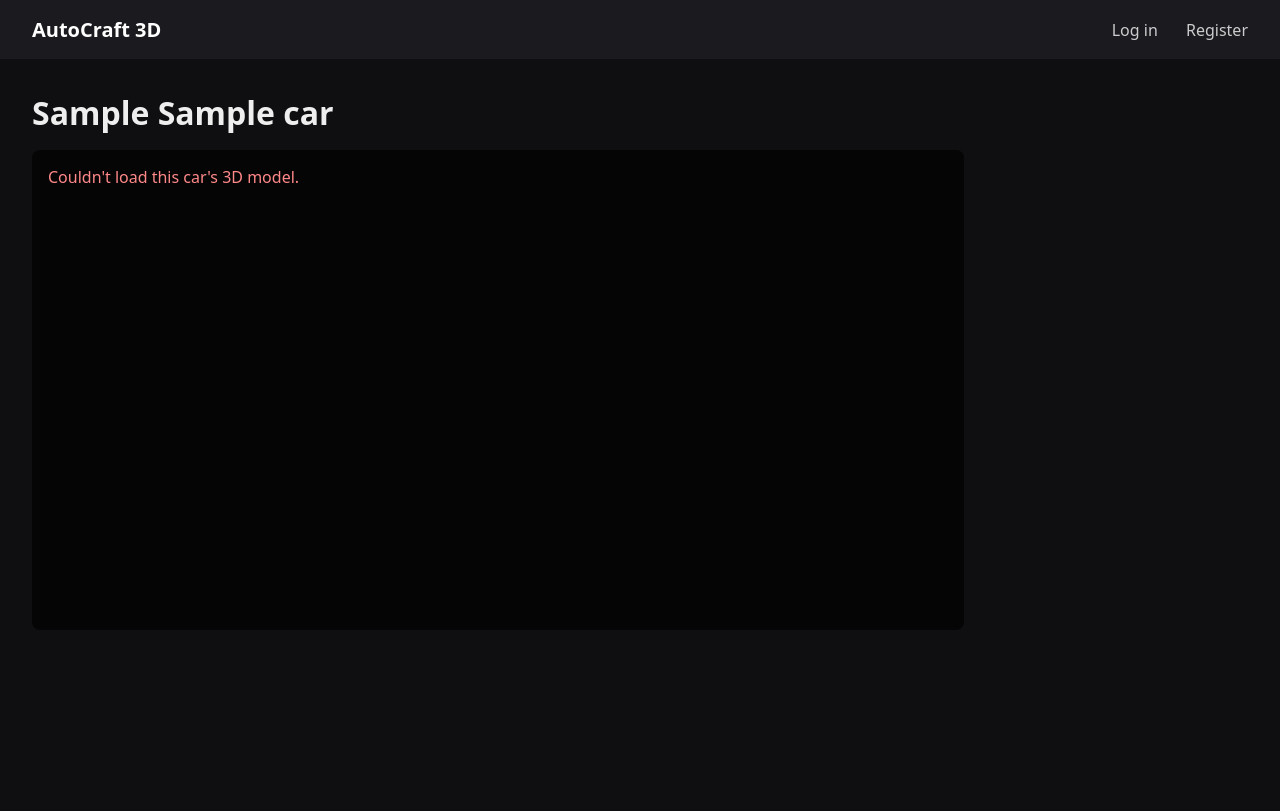
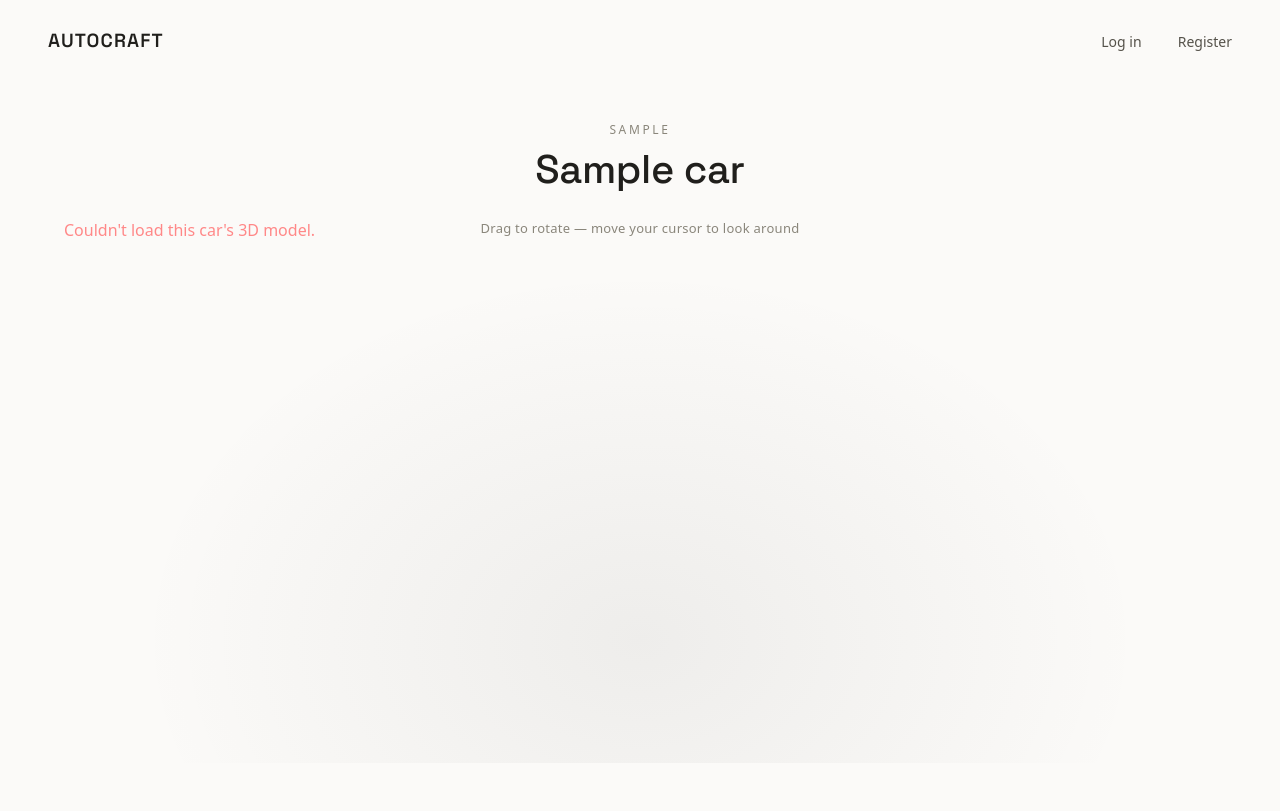
Before and after one commit to Rakshith09-web/Turbo-Tunes, a Django app: page /cars/1/ in a window 1280 px wide. Before the commit the page ends 629 px from the top, so only its background shows below. Run offline with Django 5.2, Linux system fonts and the light colour scheme; tables that the repository leaves empty hold one stand-in row (values such as "Sample post").

Commit message:
feat: redesign UI to light minimalist theme with bottom icon-toolbar customizer
Fixes a mesh-matching bug where wheel/exhaust CustomizationOptions
referenced a single mesh_name but the placeholder car's wheels/exhaust
are split into per-corner meshes; applyOption now matches by prefix.

```diff
--- a/cars/static/cars/css/customizer.css
+++ b/cars/static/cars/css/customizer.css
@@ -1,12 +1,146 @@
-.customizer-layout { display: flex; gap: 1.5rem; margin-top: 1rem; }
-#viewer { flex: 1; height: 480px; background: #050506; border-radius: 8px; position: relative; }
-#options-panel { width: 260px; }
-.option-group { margin-bottom: 1.25rem; }
-.option-group h3 { text-transform: capitalize; margin-bottom: 0.5rem; }
-.swatch-row { display: flex; flex-wrap: wrap; gap: 0.5rem; }
-.swatch { width: 32px; height: 32px; border-radius: 50%; border: 2px solid transparent; cursor: pointer; }
-.swatch.selected { border-color: #fff; }
-.option-button { display: block; width: 100%; text-align: left; padding: 0.5rem; margin-bottom: 0.25rem; background: #1a1a1f; color: #eee; border: 1px solid #333; border-radius: 4px; cursor: pointer; }
-.option-button.selected { border-color: #4da3ff; }
-.view-presets { display: flex; gap: 0.5rem; position: absolute; bottom: 0.75rem; left: 0.75rem; }
-.view-presets button { background: #1a1a1f; color: #eee; border: 1px solid #333; border-radius: 4px; padding: 0.35rem 0.6rem; cursor: pointer; }
+.customizer-hero {
+  text-align: center;
+  padding: 32px 0 8px;
+}
+.car-eyebrow {
+  font-size: 12px;
+  letter-spacing: 0.22em;
+  color: var(--muted);
+  text-transform: uppercase;
+}
+.car-title {
+  font-weight: 500;
+  font-size: 40px;
+  letter-spacing: -0.01em;
+  margin-top: 6px;
+}
+
+.viewer-stage {
+  position: relative;
+  height: min(70vh, 600px);
+  min-height: 420px;
+  border-radius: 16px;
+  overflow: hidden;
+  background: radial-gradient(ellipse at 50% 78%, rgba(32, 31, 28, 0.06) 0%, rgba(32, 31, 28, 0) 60%), var(--bg);
+}
+
+#viewer {
+  position: absolute;
+  inset: 0;
+}
+
+.viewer-hint {
+  position: absolute;
+  top: 16px;
+  left: 0;
+  right: 0;
+  text-align: center;
+  font-size: 13px;
+  color: var(--muted);
+  letter-spacing: 0.02em;
+  pointer-events: none;
+}
+
+.view-presets {
+  position: absolute;
+  top: 16px;
+  right: 16px;
+  display: flex;
+  gap: 6px;
+}
+.view-presets button {
+  background: var(--card-bg);
+  color: var(--muted-strong);
+  border: 1px solid var(--border);
+  border-radius: 999px;
+  padding: 0.4rem 0.75rem;
+  font-size: 12px;
+  cursor: pointer;
+  transition: color 0.15s ease, border-color 0.15s ease;
+}
+.view-presets button:hover {
+  color: var(--accent);
+  border-color: var(--accent);
+}
+
+#options-panel {
+  position: absolute;
+  bottom: 24px;
+  left: 50%;
+  transform: translateX(-50%);
+  display: flex;
+  flex-direction: column;
+  align-items: center;
+  gap: 14px;
+}
+
+.toolbar-swatches {
+  display: flex;
+  align-items: center;
+  gap: 12px;
+  background: var(--card-bg);
+  border: 1px solid var(--border);
+  border-radius: 999px;
+  padding: 10px 20px;
+  box-shadow: 0 12px 32px rgba(32, 31, 28, 0.08);
+}
+.swatch-row-label {
+  font-size: 12px;
+  color: var(--muted);
+  letter-spacing: 0.04em;
+  margin-right: 2px;
+}
+.swatch {
+  width: 26px;
+  height: 26px;
+  border-radius: 50%;
+  border: 2px solid transparent;
+  cursor: pointer;
+}
+.swatch.selected {
+  border-color: var(--accent);
+  box-shadow: 0 0 0 2px var(--card-bg), 0 0 0 3px var(--accent);
+}
+.option-pill {
+  background: none;
+  border: 1px solid var(--border);
+  border-radius: 999px;
+  padding: 6px 14px;
+  font-size: 13px;
+  color: var(--muted-strong);
+  cursor: pointer;
+  transition: border-color 0.15s ease, color 0.15s ease;
+}
+.option-pill.selected {
+  border-color: var(--accent);
+  color: var(--accent);
+}
+
+.toolbar-icons {
+  display: flex;
+  align-items: center;
+  gap: 6px;
+  background: var(--card-bg);
+  border: 1px solid var(--border);
+  border-radius: 999px;
+  padding: 10px;
+  box-shadow: 0 14px 36px rgba(32, 31, 28, 0.08);
+}
+.toolbtn {
+  display: flex;
+  align-items: center;
+  gap: 8px;
+  padding: 10px 16px;
+  border-radius: 999px;
+  border: none;
+  background: none;
+  color: var(--muted-strong);
+  font-size: 13px;
+  cursor: pointer;
+  transition: background 0.15s ease, color 0.15s ease;
+}
+.toolbtn svg { flex-shrink: 0; }
+.toolbtn.active {
+  background: var(--accent);
+  color: #FFFFFF;
+}
--- a/cars/static/cars/js/viewer.js
+++ b/cars/static/cars/js/viewer.js
@@ -14,7 +14,7 @@ carData.options.forEach((option) => {
 const selectedOptionIds = new Set();
 
 const scene = new THREE.Scene();
-scene.background = new THREE.Color(0x050506);
+scene.background = new THREE.Color(0xfbfaf8);
 
 const camera = new THREE.PerspectiveCamera(
   45,
@@ -133,7 +133,7 @@ function createPlaceholderCar() {
 
   const body = new THREE.Mesh(
     new THREE.BoxGeometry(2, 0.8, 4.2),
-    new THREE.MeshStandardMaterial({ color: 0xdddddd })
+    new THREE.MeshStandardMaterial({ color: 0xb9b4a8 })
   );
   body.name = "Body";
   body.position.set(0, 0.8, 0);
@@ -189,29 +189,50 @@ function createPlaceholderCar() {
   return car;
 }
 
+function meshesMatchingPrefix(prefix) {
+  const matches = [];
+  carRoot.traverse((child) => {
+    if (child.isMesh && child.name.startsWith(prefix)) matches.push(child);
+  });
+  return matches;
+}
+
 function applyOption(option) {
   if (!carRoot) return;
+
+  if (option.option_type === "paint" || option.option_type === "interior" || option.option_type === "decal") {
     const target = carRoot.getObjectByName(option.mesh_name);
     if (!target) {
       console.warn(`Mesh "${option.mesh_name}" not found in this car's model.`);
       return;
     }
-
-  if (option.option_type === "paint" || option.option_type === "interior") {
-    target.material = target.material.clone();
-    target.material.color.set(option.color_hex);
-  } else if (option.option_type === "decal") {
+    if (option.option_type === "decal") {
       new THREE.TextureLoader().load(option.texture_url, (texture) => {
         texture.colorSpace = THREE.SRGBColorSpace;
         target.material = target.material.clone();
         target.material.map = texture;
         target.material.needsUpdate = true;
       });
+    } else {
+      target.material = target.material.clone();
+      target.material.color.set(option.color_hex);
+    }
   } else if (option.option_type === "wheels" || option.option_type === "exhaust") {
+    // A "style" for these types is a group of parts sharing a name prefix
+    // (e.g. mesh_name "Wheel_Offroad" covers Wheel_Offroad_FL/FR/RL/RR).
+    let matchedAny = false;
     optionsByType[option.option_type].forEach((sibling) => {
-      const siblingMesh = carRoot.getObjectByName(sibling.mesh_name);
-      if (siblingMesh) siblingMesh.visible = sibling.id === option.id;
+      const isSelected = sibling.id === option.id;
+      const meshes = meshesMatchingPrefix(sibling.mesh_name);
+      if (meshes.length > 0) matchedAny = matchedAny || sibling.id === option.id;
+      meshes.forEach((mesh) => {
+        mesh.visible = isSelected;
       });
+    });
+    if (!matchedAny) {
+      console.warn(`No meshes matching "${option.mesh_name}" found in this car's model.`);
+      return;
+    }
   }
 
   selectedOptionIds.add(option.id);
@@ -229,21 +250,81 @@ function refreshPanelSelection() {
   });
 }
 
+const CATEGORY_LABELS = {
+  paint: "Paint",
+  wheels: "Wheels",
+  interior: "Interior",
+  exhaust: "Exhaust",
+  decal: "Decals",
+};
+
+// Stroke-based, 17px, one consistent style — matches the icon set used in the draft mockup.
+const CATEGORY_ICONS = {
+  paint:
+    '<svg width="17" height="17" viewBox="0 0 24 24" fill="none" stroke="currentColor" stroke-width="1.7" stroke-linecap="round" stroke-linejoin="round"><circle cx="12" cy="12" r="8.5"/><circle cx="12" cy="12" r="3" fill="currentColor" stroke="none"/></svg>',
+  wheels:
+    '<svg width="17" height="17" viewBox="0 0 24 24" fill="none" stroke="currentColor" stroke-width="1.7" stroke-linecap="round" stroke-linejoin="round"><circle cx="12" cy="12" r="8.5"/><path d="M12 3.5 L12 8.5 M12 15.5 L12 20.5 M3.5 12 L8.5 12 M15.5 12 L20.5 12 M6 6 L9.5 9.5 M14.5 14.5 L18 18 M18 6 L14.5 9.5 M9.5 14.5 L6 18"/></svg>',
+  interior:
+    '<svg width="17" height="17" viewBox="0 0 24 24" fill="none" stroke="currentColor" stroke-width="1.7" stroke-linecap="round" stroke-linejoin="round"><path d="M5 19 L5 12 C5 8 8 5.5 12 5.5 C16 5.5 19 8 19 12 L19 19"/><path d="M5 19 L19 19"/><path d="M7 19 L7 15.5 C7 13.8 8.5 12.5 10 12.5 L14 12.5 C15.5 12.5 17 13.8 17 15.5 L17 19"/></svg>',
+  exhaust:
+    '<svg width="17" height="17" viewBox="0 0 24 24" fill="none" stroke="currentColor" stroke-width="1.7" stroke-linecap="round" stroke-linejoin="round"><path d="M4 10 L14 10 C16.5 10 18 12 18 14 L18 15"/><circle cx="19.5" cy="15" r="2.3"/></svg>',
+  decal:
+    '<svg width="17" height="17" viewBox="0 0 24 24" fill="none" stroke="currentColor" stroke-width="1.7" stroke-linecap="round" stroke-linejoin="round"><rect x="4" y="4" width="16" height="16" rx="3"/><path d="M9 4 L9 20 M13 4 L13 20"/></svg>',
+};
+
+let activeCategory = null;
+
 function buildOptionsPanel() {
   const panel = document.getElementById("options-panel");
   panel.innerHTML = "";
 
-  Object.entries(optionsByType).forEach(([type, options]) => {
-    const group = document.createElement("div");
-    group.className = "option-group";
+  const types = Object.keys(optionsByType);
+  if (types.length === 0) return;
+  activeCategory = types.includes(activeCategory) ? activeCategory : types[0];
 
-    const heading = document.createElement("h3");
-    heading.textContent = type;
-    group.appendChild(heading);
+  const swatchRow = document.createElement("div");
+  swatchRow.className = "toolbar-swatches";
+  panel.appendChild(swatchRow);
 
+  const iconBar = document.createElement("div");
+  iconBar.className = "toolbar-icons";
+  types.forEach((type) => {
+    const tab = document.createElement("button");
+    tab.className = "toolbtn";
+    tab.dataset.category = type;
+    tab.innerHTML = `${CATEGORY_ICONS[type] || ""}<span>${CATEGORY_LABELS[type] || type}</span>`;
+    tab.addEventListener("click", () => {
+      activeCategory = type;
+      renderSwatchRow();
+      refreshTabSelection();
+    });
+    iconBar.appendChild(tab);
+  });
+  panel.appendChild(iconBar);
+
+  renderSwatchRow();
+  refreshTabSelection();
+}
+
+function refreshTabSelection() {
+  document.querySelectorAll(".toolbtn").forEach((btn) => {
+    btn.classList.toggle("active", btn.dataset.category === activeCategory);
+  });
+}
+
+function renderSwatchRow() {
+  const swatchRow = document.querySelector(".toolbar-swatches");
+  if (!swatchRow) return;
+  swatchRow.innerHTML = "";
+
+  const type = activeCategory;
+  const options = optionsByType[type] || [];
   const isColorType = type === "paint" || type === "interior";
-    const row = document.createElement("div");
-    row.className = isColorType ? "swatch-row" : "";
+
+  const label = document.createElement("span");
+  label.className = "swatch-row-label";
+  label.textContent = CATEGORY_LABELS[type] || type;
+  swatchRow.appendChild(label);
 
   options.forEach((option) => {
     const el = document.createElement(isColorType ? "div" : "button");
@@ -253,15 +334,11 @@ function buildOptionsPanel() {
       el.className = "swatch";
       el.style.backgroundColor = option.color_hex;
     } else {
-        el.className = "option-button";
+      el.className = "option-pill";
       el.textContent = option.label;
     }
     el.addEventListener("click", () => applyOption(option));
-      row.appendChild(el);
-    });
-
-    group.appendChild(row);
-    panel.appendChild(group);
+    swatchRow.appendChild(el);
   });
 }
 
--- a/cars/templates/cars/customizer.html
+++ b/cars/templates/cars/customizer.html
@@ -13,11 +13,15 @@
   </script>
 {% endblock %}
 {% block content %}
-  <h1>{{ car }}</h1>
+  <div class="customizer-hero">
+    <div class="car-eyebrow">{{ car.brand }}</div>
+    <h1 class="car-title">{{ car.name }}</h1>
+  </div>
   {{ car_data|json_script:"car-data" }}
-  <div class="customizer-layout">
+  <div class="viewer-stage">
     <div id="viewer"></div>
-    <aside id="options-panel"></aside>
+    <div class="viewer-hint">Drag to rotate — move your cursor to look around</div>
+    <div id="options-panel"></div>
   </div>
   <script type="module" src="{% static 'cars/js/viewer.js' %}"></script>
 {% endblock %}
--- a/static/base.css
+++ b/static/base.css
@@ -1,10 +1,66 @@
+:root {
+  --bg: #FBFAF8;
+  --fg: #201F1C;
+  --muted: #8A867B;
+  --muted-strong: #55524A;
+  --accent: #C6641E;
+  --border: #EAE7DF;
+  --card-bg: #FFFFFF;
+}
+
 * { box-sizing: border-box; margin: 0; padding: 0; }
-body { font-family: system-ui, sans-serif; background: #0f0f12; color: #eee; }
-.site-nav { display: flex; justify-content: space-between; align-items: center; padding: 1rem 2rem; background: #1a1a1f; }
-.site-nav .brand { font-weight: bold; font-size: 1.25rem; color: #fff; text-decoration: none; }
-.nav-links a { color: #ccc; text-decoration: none; margin-left: 1.5rem; }
-.nav-links a:hover { color: #fff; }
-main { padding: 2rem; }
-.car-grid { display: grid; grid-template-columns: repeat(auto-fill, minmax(240px, 1fr)); gap: 1.5rem; }
-.car-card { background: #1a1a1f; border-radius: 8px; padding: 1rem; }
-.car-card img { width: 100%; border-radius: 4px; }
+
+body {
+  font-family: system-ui, -apple-system, "Segoe UI", sans-serif;
+  background: var(--bg);
+  color: var(--fg);
+}
+
+h1, h2, .brand {
+  font-family: "Space Grotesk", system-ui, sans-serif;
+}
+
+a { color: inherit; }
+
+.site-nav {
+  display: flex;
+  justify-content: space-between;
+  align-items: center;
+  padding: 28px 48px;
+}
+.site-nav .brand {
+  font-weight: 600;
+  font-size: 19px;
+  letter-spacing: 0.06em;
+  color: var(--fg);
+  text-decoration: none;
+}
+.nav-links a {
+  color: var(--muted-strong);
+  text-decoration: none;
+  margin-left: 32px;
+  font-size: 14px;
+  transition: color 0.15s ease;
+}
+.nav-links a:hover { color: var(--accent); }
+
+main { padding: 8px 48px 48px; }
+
+.car-grid {
+  display: grid;
+  grid-template-columns: repeat(auto-fill, minmax(260px, 1fr));
+  gap: 24px;
+  margin-top: 24px;
+}
+.car-card {
+  background: var(--card-bg);
+  border: 1px solid var(--border);
+  border-radius: 12px;
+  padding: 20px;
+  box-shadow: 0 8px 24px rgba(32, 31, 28, 0.05);
+}
+.car-card img { width: 100%; border-radius: 8px; display: block; }
+.car-card h2 { font-size: 18px; font-weight: 500; margin-top: 12px; }
+.car-card h2 a { text-decoration: none; }
+.car-card h2 a:hover { color: var(--accent); }
+.car-card p { color: var(--muted-strong); margin-top: 6px; font-size: 14px; }
--- a/templates/base.html
+++ b/templates/base.html
@@ -5,12 +5,14 @@
   <meta charset="UTF-8" />
   <meta name="viewport" content="width=device-width, initial-scale=1.0" />
   <title>{% block title %}AutoCraft 3D{% endblock %}</title>
+  <link rel="preconnect" href="https://fonts.googleapis.com" />
+  <link href="https://fonts.googleapis.com/css2?family=Space+Grotesk:wght@400;500;600&display=swap" rel="stylesheet" />
   <link rel="stylesheet" href="{% static 'base.css' %}" />
   {% block extra_head %}{% endblock %}
 </head>
 <body>
   <nav class="site-nav">
-    <a href="{% url 'car_gallery' %}" class="brand">AutoCraft 3D</a>
+    <a href="{% url 'car_gallery' %}" class="brand">AUTOCRAFT</a>
     <div class="nav-links">
       {% if user.is_authenticated %}
         <a href="{% url 'my_garage' %}">My Garage</a>
```
Lines whose indentation alone changed are shown as unchanged.
